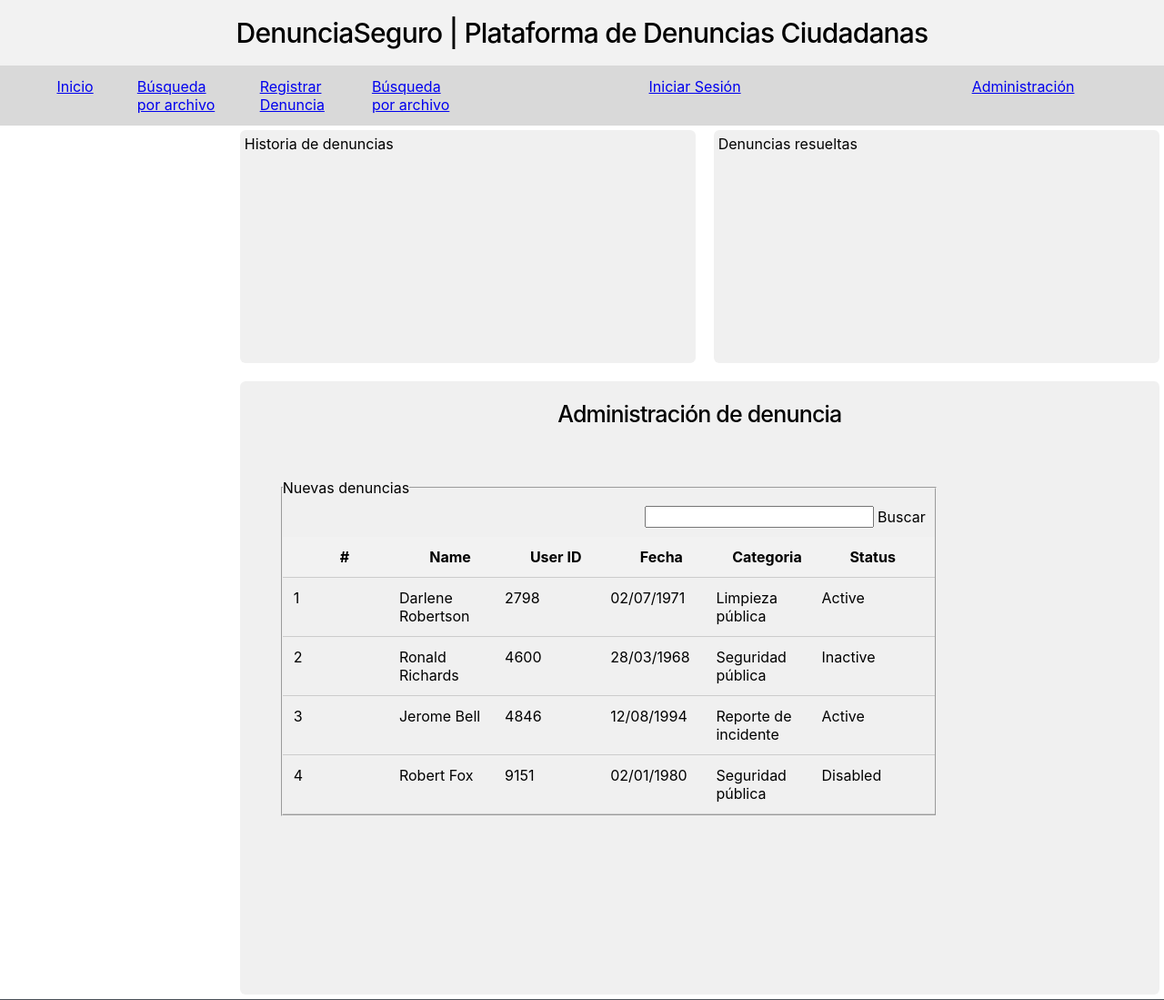
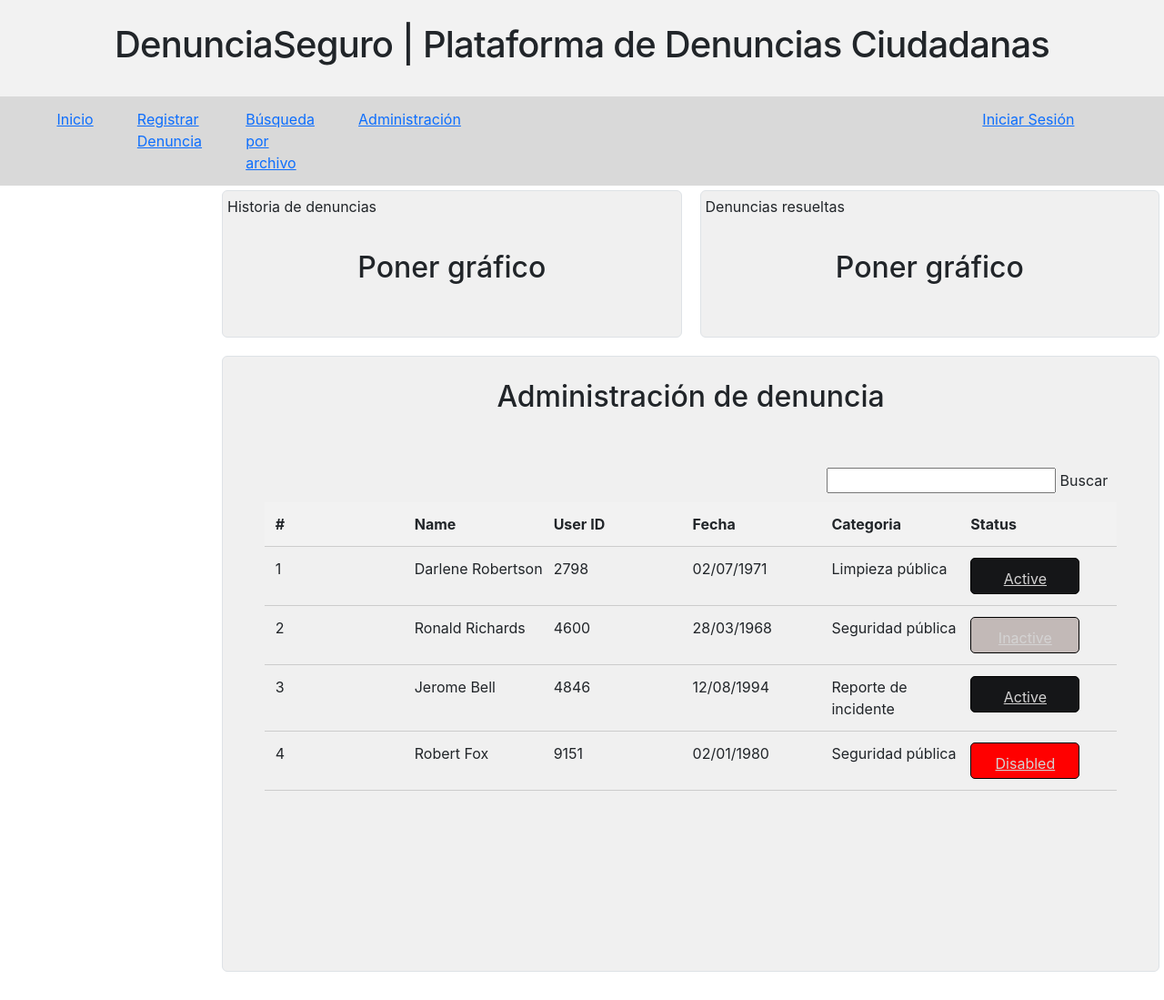
Before and after one commit to thvx/ConSan, a Flask app: template Desarrollo/DS/Codigo/templates/admin.html in a window 1280 px wide. Shown: the top 1099 px of the page at 91% size. Run offline with Flask 3, Linux system fonts and the light colour scheme; the template is opened without the code that fills it, so the values that code supplies are empty.

Commit message:
Agregando botones a la vista administrador

```diff
--- a/Desarrollo/DS/Codigo/static/style.css
+++ b/Desarrollo/DS/Codigo/static/style.css
@@ -197,7 +197,7 @@ h2{
 
 /*----------Administración-----------*/
 .formulario-admin{
-    width: 80%;
+    width: 100%;
     height: 100%;
     display: flex;
     flex-direction: column;
@@ -205,7 +205,7 @@ h2{
 .buscar{
     text-align: right;
     flex-direction: row;
-    border-radius: 3px;
+    border-radius: 10px;
     justify-content:space-around;
     margin: 10px;
 }
@@ -222,6 +222,9 @@ h2{
 .titulo {
     font-weight: bold;
     background-color: #f2f2f2;
+    text-align: left;
+
+
 }
 .columna {
     flex: 1;
@@ -233,10 +236,11 @@ h2{
     "nav historialDenuncias denunciasResueltas"
     "nav formulario formulario";
 
-    grid-template-rows:  1fr 1fr ;
-    grid-template-columns:  auto auto;
-    height: 120vh;
+    grid-template-rows:  0.5fr 0.5fr;
+    grid-template-columns:  auto ;
+    height: 100%;
     grid-gap: 10px;
+    /* justify-content:center */
 }
 section#historialDenuncias {
     grid-area: historialDenuncias;
@@ -253,6 +257,35 @@ section#formulario {
     margin: 5px;
     border-radius: 6px;
 }
+.boton {
+    display: inline-block;
+    padding: 10px 20px; /* Ajusta el padding según tus preferencias */
+    width: 120px; /* Ancho del botón */
+    height: 40px; /* Altura del botón */
+    color: #fff; /* Cambia el color del texto según tu preferencia */
+    border: 1px solid #000000; /* Agrega un borde */
+    border-radius: 5px; /* Añade esquinas redondeadas */
+    cursor: pointer; /* Cambia el cursor al pasar el ratón */
+    text-align: center;
+    transition: background-color 0.3s, color 0.3s; /* Agrega transiciones suaves al color de fondo y al color del texto */
+  }
+  .boton.active {
+    background-color: #151618; /* Fondo blanco para el estado activo */
+    color: #d4d3d3; /* Cambia el color del texto en el estado activo */
+  }
+  .boton.inactive {
+    background-color: #c2b9b7; /* Fondo blanco para el estado activo */
+    color: #d4d3d3; /* Cambia el color del texto en el estado activo */
+  }
+  .boton.disabled {
+    background-color: #ff0000; /* Fondo blanco para el estado activo */
+    color: #d4d3d3; /* Cambia el color del texto en el estado activo */
+  }
+  .boton:hover {
+    background-color: #000000; /* Cambia el color de fondo en el hover */
+    color: #fff; /* Cambia el color del texto en el hover */
+  }
+
 
 /*----------Footer----------*/
 footer{
--- a/Desarrollo/DS/Codigo/templates/admin.html
+++ b/Desarrollo/DS/Codigo/templates/admin.html
@@ -3,7 +3,9 @@
 <head>
     <meta charset="UTF-8">
     <link rel="stylesheet" href="../static/style.css">
-    <link rel="stylesheet" href="../static/admin.css">
+    <link href="https://cdn.jsdelivr.net/npm/bootstrap@5.3.2/dist/css/bootstrap.min.css" rel="stylesheet" integrity="sha384-T3c6CoIi6uLrA9TneNEoa7RxnatzjcDSCmG1MXxSR1GAsXEV/Dwwykc2MPK8M2HN" crossorigin="anonymous">
+    <script src="https://cdn.jsdelivr.net/npm/@popperjs/core@2.11.8/dist/umd/popper.min.js" integrity="sha384-I7E8VVD/ismYTF4hNIPjVp/Zjvgyol6VFvRkX/vR+Vc4jQkC+hVqc2pM8ODewa9r" crossorigin="anonymous"></script>
+    <script src="https://cdn.jsdelivr.net/npm/bootstrap@5.3.2/dist/js/bootstrap.min.js" integrity="sha384-BBtl+eGJRgqQAUMxJ7pMwbEyER4l1g+O15P+16Ep7Q9Q+zqX6gSbd85u4mG4QzX+" crossorigin="anonymous"></script>
     <meta name="viewport" content="width=device-width, initial-scale=1.0">
     <title>Administración</title>
 </head>
@@ -16,28 +18,25 @@
         <nav>
             <div id="nav-opciones">
                 <a class = "nav-opcion" href="index.html">Inicio</a>
-                <a class = "nav-opcion" href="login.html">Búsqueda por archivo</a>
                 <a class = "nav-opcion" href="registrarDenuncia.html">Registrar Denuncia</a>
-                <a class = "nav-opcion" href="buscarRegistro.html">Búsqueda por archivo</a>
+                <a class = "nav-opcion" href="seguimientoDenuncia.html">Búsqueda por archivo</a>
+                <a class = "nav-opcion" href="admin.html">Administración</a>
             </div>
                 <a class = "nav-opcion" href="login.html">Iniciar Sesión</a>
-            <a class = "nav-opcion" href="admin.html">Administración</a>
         </nav>
     </header>
 
     <main>
         <div id="grid-area">
 
-            <section id="historialDenuncias" class="border">Historia de denuncias</section>
+            <section id="historialDenuncias" class="border">Historia de denuncias <p><h2>Poner gráfico</h2></p></section>
 
-            <section id="denunciasResueltas" class="border">Denuncias resueltas</section>
+            <section id="denunciasResueltas" class="border">Denuncias resueltas<p><h2>Poner gráfico</h2></p></section>
 
             <section id="formulario" class="border">
                 <div >
                     <h2>Administración de denuncia</h2>
                     <form class="formulario-admin" action="#" method="post" enctype="_blank">
-                        <fieldset >
-                            <legend>Nuevas denuncias</legend>
 
                         <div class="buscar">
                             <input id="search" type="search" name="denuncia">
@@ -59,7 +58,7 @@
                                 <div class="columna">2798</div>
                                 <div class="columna">02/07/1971</div>
                                 <div class="columna">Limpieza pública</div>
-                                        <div class="columna">Active</div>
+                                <div class="columna"><a href=""class="boton active">Active</a> </div>
                             </div>
                             <div class="fila">
                                 <div class="columna">2</div>
@@ -67,7 +66,7 @@
                                 <div class="columna">4600</div>
                                 <div class="columna">28/03/1968</div>
                                 <div class="columna">Seguridad pública</div>
-                                        <div class="columna">Inactive</div>
+                                <div class="columna"><a href=""class="boton inactive">Inactive</a></div>
                             </div>
                             <div class="fila">
                                 <div class="columna">3</div>
@@ -75,7 +74,7 @@
                                 <div class="columna">4846</div>
                                 <div class="columna">12/08/1994</div>
                                 <div class="columna">Reporte de incidente</div>
-                                        <div class="columna">Active</div>
+                                <div class="columna"><a href=""class="boton active">Active</a></div>
                             </div>
                             <div class="fila">
                                 <div class="columna">4</div>
@@ -83,11 +82,9 @@
                                 <div class="columna">9151</div>
                                 <div class="columna">02/01/1980</div>
                                 <div class="columna">Seguridad pública</div>
-                                        <div class="columna">Disabled</div>
+                                <div class="columna"><a href=""class="boton disabled">Disabled</a></div>
                             </div>
                         </div>
-
-                        </fieldset>
 
                     </form>
                 </div>
--- a/Desarrollo/DS/Codigo/templates/index.html
+++ b/Desarrollo/DS/Codigo/templates/index.html
@@ -20,9 +20,9 @@
             <a class = "nav-opcion" href="index.html">Inicio</a>
             <a class = "nav-opcion" href="registrarDenuncia.html">Registrar Denuncia</a>
             <a class = "nav-opcion" href="seguimientoDenuncia.html">Búsqueda por archivo</a>
+            <a class = "nav-opcion" href="admin.html">Administración</a>
         </div>
             <a class = "nav-opcion" href="login.html">Iniciar Sesión</a>
-                <a class = "nav-opcion" href="admin.html">Administración</a>
         </nav>
     </header>
 
--- a/Desarrollo/DS/Codigo/templates/login.html
+++ b/Desarrollo/DS/Codigo/templates/login.html
@@ -20,6 +20,7 @@
                 <a class = "nav-opcion" href="index.html">Inicio</a>
                 <a class = "nav-opcion" href="registrarDenuncia.html">Registrar Denuncia</a>
                 <a class = "nav-opcion" href="seguimientoDenuncia.html">Búsqueda por archivo</a>
+                <a class = "nav-opcion" href="admin.html">Administración</a>
             </div>
                 <a class = "nav-opcion" href="login.html">Iniciar Sesión</a>
         </nav>
--- a/Desarrollo/DS/Codigo/templates/registrarDenuncia.html
+++ b/Desarrollo/DS/Codigo/templates/registrarDenuncia.html
@@ -20,6 +20,7 @@
                 <a class = "nav-opcion" href="index.html">Inicio</a>
                 <a class = "nav-opcion" href="registrarDenuncia.html">Registrar Denuncia</a>
                 <a class = "nav-opcion" href="seguimientoDenuncia.html">Búsqueda por archivo</a>
+                <a class = "nav-opcion" href="admin.html">Administración</a>
             </div>
                 <a class = "nav-opcion" href="login.html">Iniciar Sesión</a>
         </nav>
--- a/Desarrollo/DS/Codigo/templates/seguimientoDenuncia.html
+++ b/Desarrollo/DS/Codigo/templates/seguimientoDenuncia.html
@@ -20,6 +20,7 @@
                 <a class = "nav-opcion" href="index.html">Inicio</a>
                 <a class = "nav-opcion" href="registrarDenuncia.html">Registrar Denuncia</a>
                 <a class = "nav-opcion" href="seguimientoDenuncia.html">Búsqueda por archivo</a>
+                <a class = "nav-opcion" href="admin.html">Administración</a>
             </div>
                 <a class = "nav-opcion" href="login.html">Iniciar Sesión</a>
         </nav>
```
Lines whose indentation alone changed are shown as unchanged.
